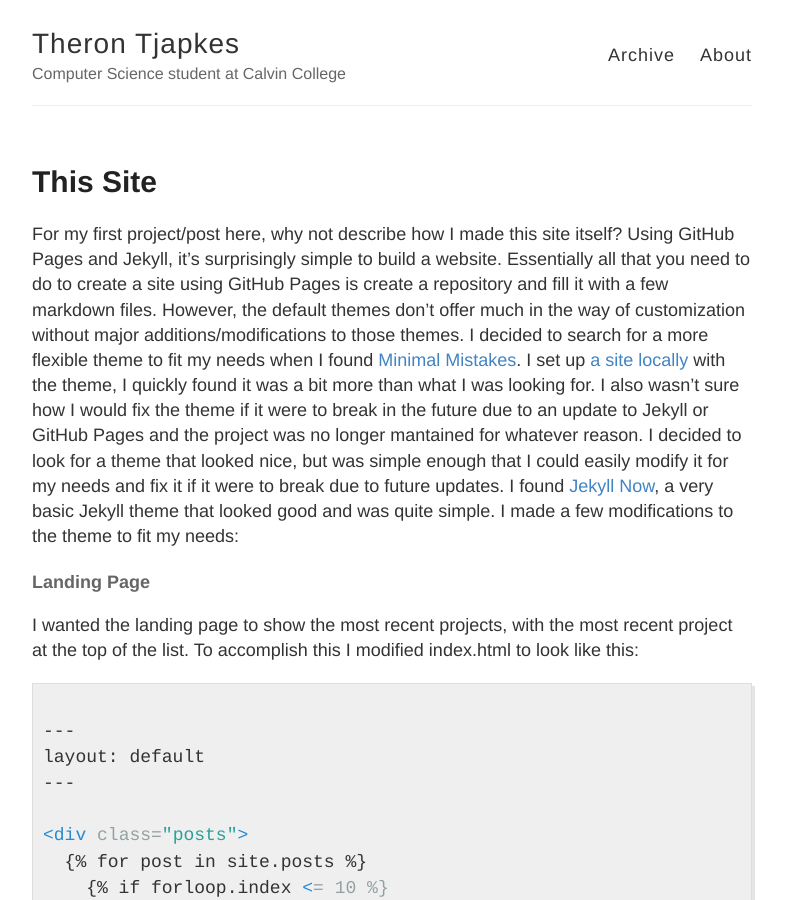
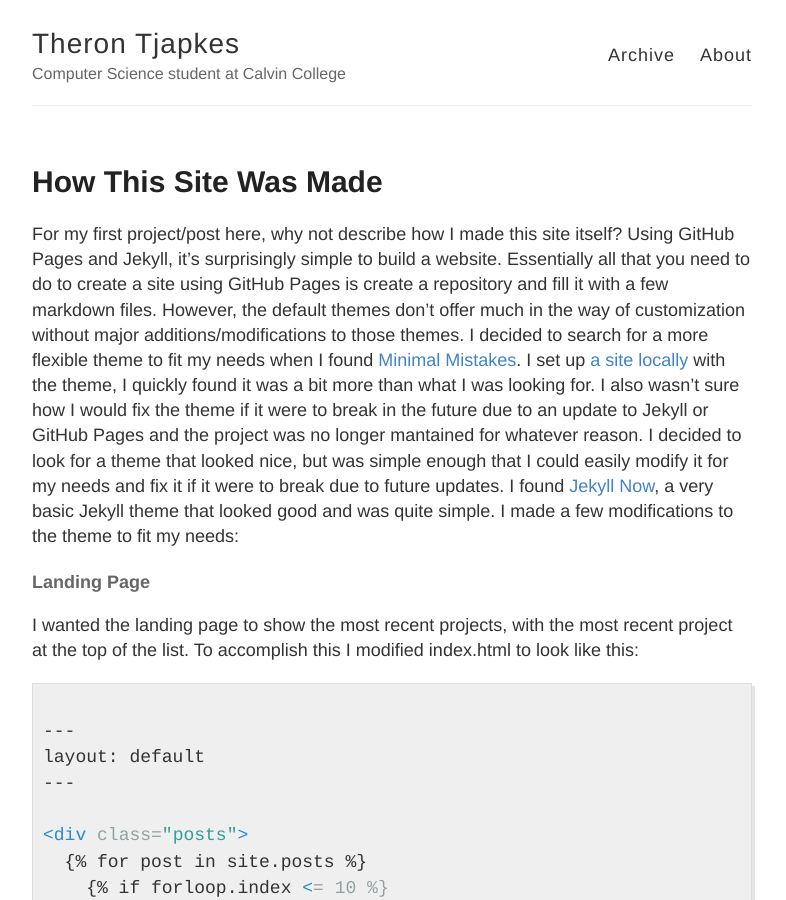
Before and after one commit to ther0n/therontjapkes.com, a Jekyll site: the page built from _posts/2018-08-20-how-this-site-was-made.md, in a window 1280 px wide and 900 px high. Shown: the whole window, without its empty margins (248-1034 px from the left). Built offline with Jekyll 4.4.1, drawn with Linux system fonts in a browser that asks for light colours.

Commit message:
rename post

```diff
--- a/_posts/2018-08-20-how-this-site-was-made.md
+++ b/_posts/2018-08-20-how-this-site-was-made.md
@@ -1,6 +1,6 @@
 ---
 layout: post
-title:  "This Site"
+title:  "How This Site Was Made"
 ---
 For my first project/post here, why not describe how I made this site itself? Using GitHub Pages and Jekyll, it's surprisingly simple to build a website. Essentially all that you need to do to create a site using GitHub Pages is create a repository and fill it with a few markdown files. However, the default themes don't offer much in the way of customization without major additions/modifications to those themes. I decided to search for a more flexible theme to fit my needs when I found [Minimal Mistakes](https://mmistakes.github.io/minimal-mistakes/). I set up [a site locally](https://help.github.com/articles/setting-up-your-github-pages-site-locally-with-jekyll/) with the theme, I quickly found it was a bit more than what I was looking for. I also wasn't sure how I would fix the theme if it were to break in the future due to an update to Jekyll or GitHub Pages and the project was no longer mantained for whatever reason. I decided to look for a theme that looked nice, but was simple enough that I could easily modify it for my needs and fix it if it were to break due to future updates. I found [Jekyll Now](http://www.jekyllnow.com/), a very basic Jekyll theme that looked good and was quite simple. I made a few modifications to the theme to fit my needs:
 
```
